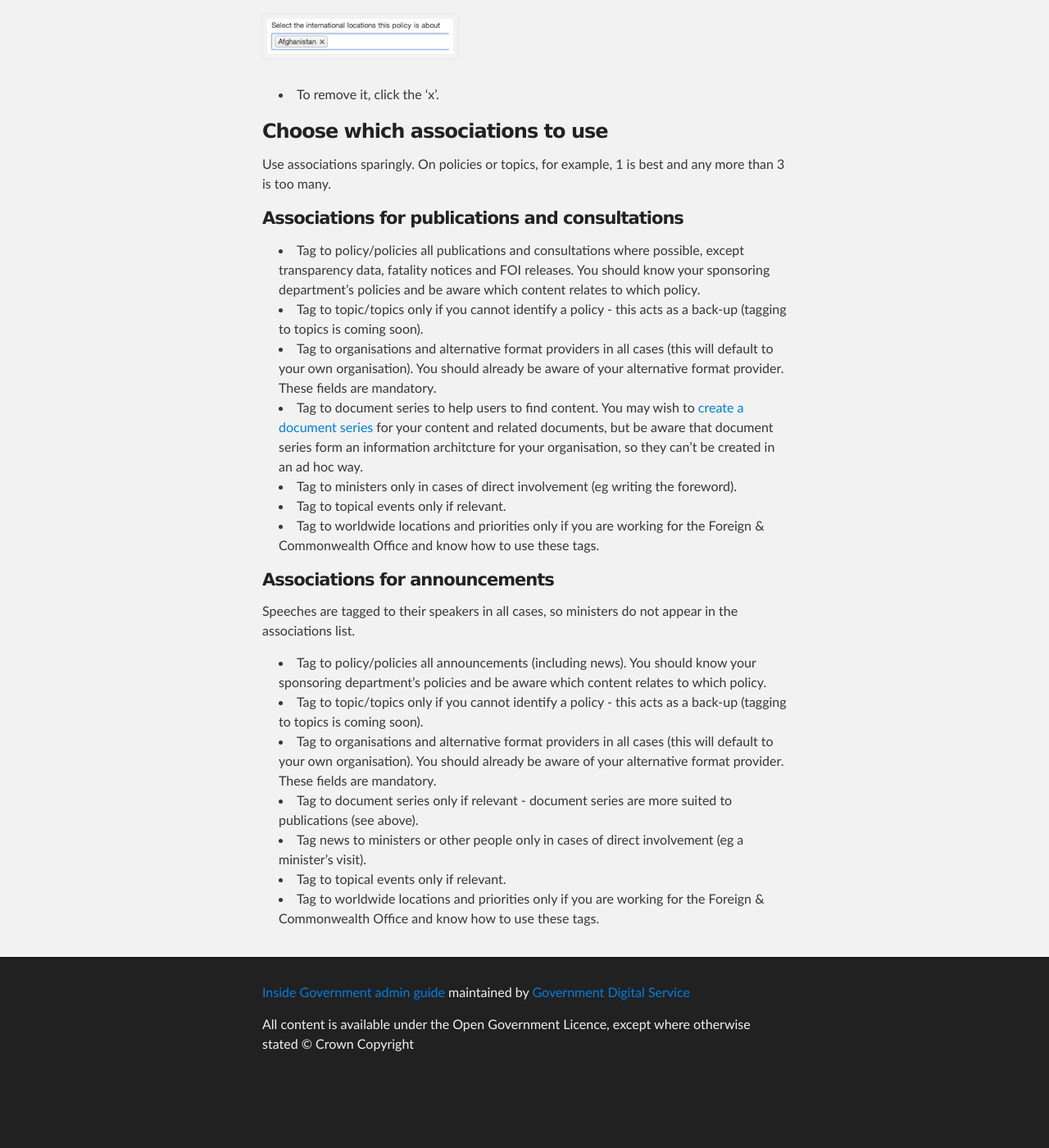
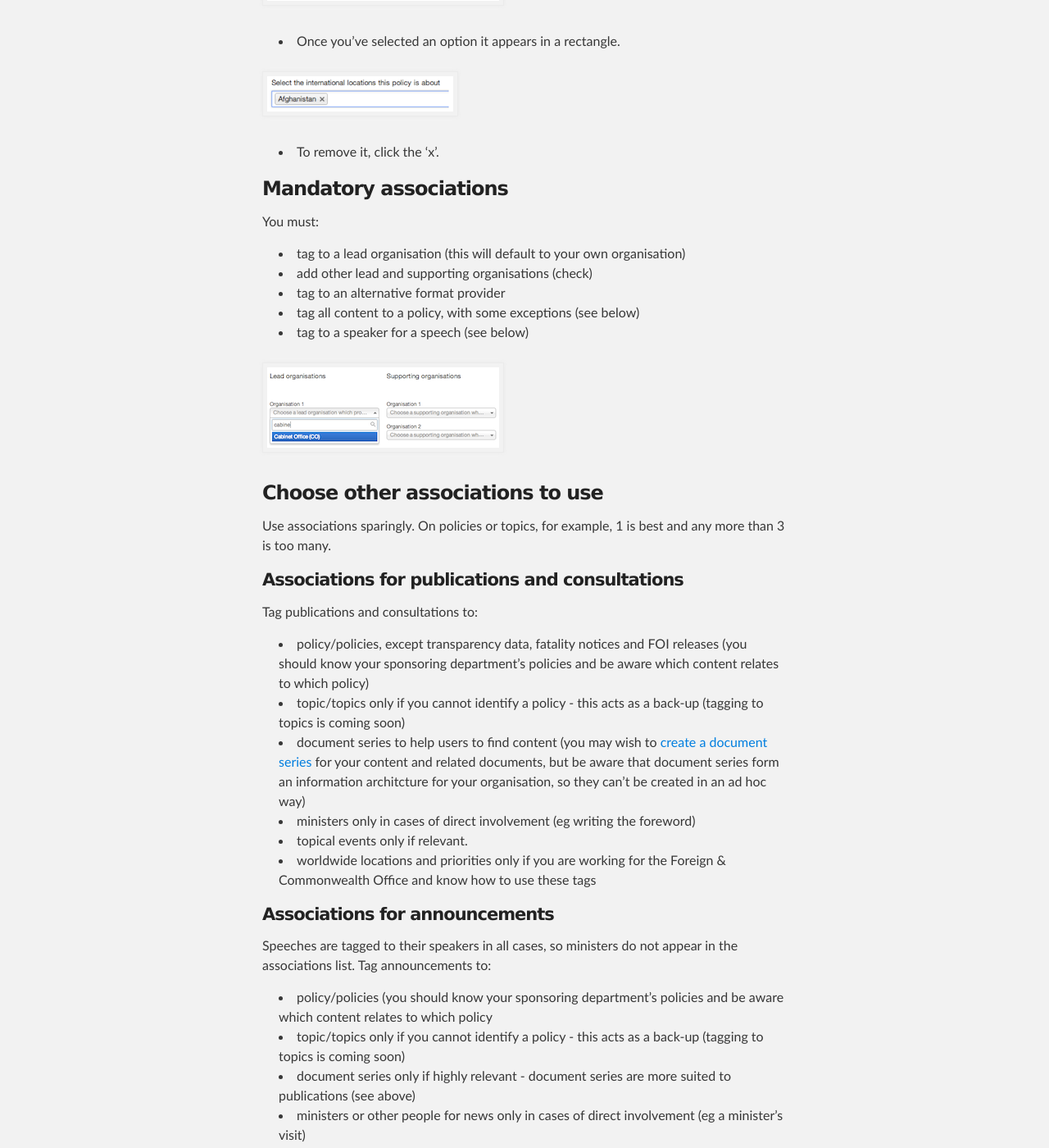
Before and after one commit to alphagov/inside-government-admin-guide, a Jekyll site: the page built from creating-documents/add-associations.md, in a window 1280 px wide and 1400 px high, scrolled down 758 px. Shown: the whole window at 82% size. Built offline with Jekyll 4.4.1, drawn with Linux system fonts in a browser that asks for light colours; before the commit the page ends 2078 px from its top, so only the background shows below that; some of the changed text lies outside the part shown.

Commit message:
Update add-associations.md

```diff
--- a/creating-documents/add-associations.md
+++ b/creating-documents/add-associations.md
@@ -3,7 +3,7 @@ layout: default
 title: How to publish content / Add associations
 ---
 
-### Add associations (metadata and tagging)
+## Add associations (metadata and tagging)
 
 You can tag your document to organisations, topics, policies, ministers and international locations (depending on content format).
 
@@ -20,28 +20,40 @@ Associations are found below the document body text, just underneath the upload
 
 * To remove it, click the ‘x’.
 
-### Choose which associations to use
+### Mandatory associations
+
+You must:
+
+* tag to a lead organisation (this will default to your own organisation)
+* add other lead and supporting organisations (check)
+* tag to an alternative format provider
+* tag all content to a policy, with some exceptions (see below)
+* tag to a speaker for a speech (see below)
+
+![Add associations 1](add-associations-1.png)
+
+### Choose other associations to use
 
 Use associations sparingly. On policies or topics, for example, 1 is best and any more than 3 is too many.
 
 #### Associations for publications and consultations
 
-* Tag to policy/policies all publications and consultations where possible, except transparency data, fatality notices and FOI releases. You should know your sponsoring department's policies and be aware which content relates to which policy.
-* Tag to topic/topics only if you cannot identify a policy - this acts as a back-up (tagging to topics is coming soon).
-* Tag to organisations and alternative format providers in all cases (this will default to your own organisation). You should already be aware of your alternative format provider. These fields are mandatory.
-* Tag to document series to help users to find content. You may wish to [create a document series](http://alphagov.github.io/inside-government-admin-guide/editing-other-pages/document-series.html) for your content and related documents, but be aware that document series form an information architcture for your organisation, so they can't be created in an ad hoc way.
-* Tag to ministers only in cases of direct involvement (eg writing the foreword).
-* Tag to topical events only if relevant.
-* Tag to worldwide locations and priorities only if you are working for the Foreign & Commonwealth Office and know how to use these tags.
+Tag publications and consultations to:
+
+* policy/policies, except transparency data, fatality notices and FOI releases (you should know your sponsoring department's policies and be aware which content relates to which policy)
+* topic/topics only if you cannot identify a policy - this acts as a back-up (tagging to topics is coming soon)
+* document series to help users to find content (you may wish to [create a document series](http://alphagov.github.io/inside-government-admin-guide/editing-other-pages/document-series.html) for your content and related documents, but be aware that document series form an information architcture for your organisation, so they can't be created in an ad hoc way)
+* ministers only in cases of direct involvement (eg writing the foreword)
+* topical events only if relevant.
+* worldwide locations and priorities only if you are working for the Foreign & Commonwealth Office and know how to use these tags
 
 #### Associations for announcements
 
-Speeches are tagged to their speakers in all cases, so ministers do not appear in the associations list.
+Speeches are tagged to their speakers in all cases, so ministers do not appear in the associations list. Tag announcements to:
 
-* Tag to policy/policies all announcements (including news). You should know your sponsoring department's policies and be aware which content relates to which policy.
-* Tag to topic/topics only if you cannot identify a policy - this acts as a back-up (tagging to topics is coming soon).
-* Tag to organisations and alternative format providers in all cases (this will default to your own organisation). You should already be aware of your alternative format provider. These fields are mandatory.
-* Tag to document series only if relevant - document series are more suited to publications (see above).
-* Tag news to ministers or other people only in cases of direct involvement (eg a minister's visit).
-* Tag to topical events only if relevant.
-* Tag to worldwide locations and priorities only if you are working for the Foreign & Commonwealth Office and know how to use these tags.
+* policy/policies (you should know your sponsoring department's policies and be aware which content relates to which policy
+* topic/topics only if you cannot identify a policy - this acts as a back-up (tagging to topics is coming soon)
+* document series only if highly relevant - document series are more suited to publications (see above)
+* ministers or other people for news only in cases of direct involvement (eg a minister's visit)
+* topical events only if relevant
+* worldwide locations and priorities only if you are working for the Foreign & Commonwealth Office and know how to use these tags
```
